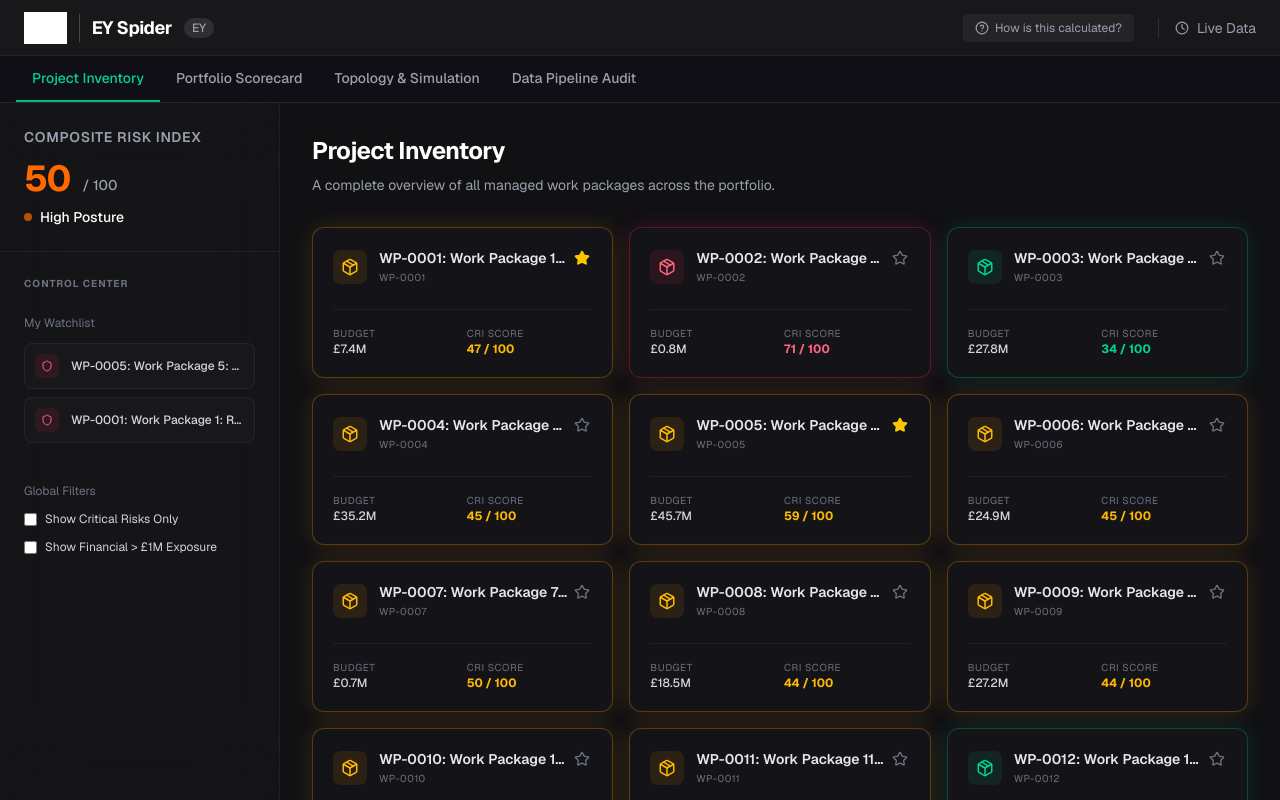
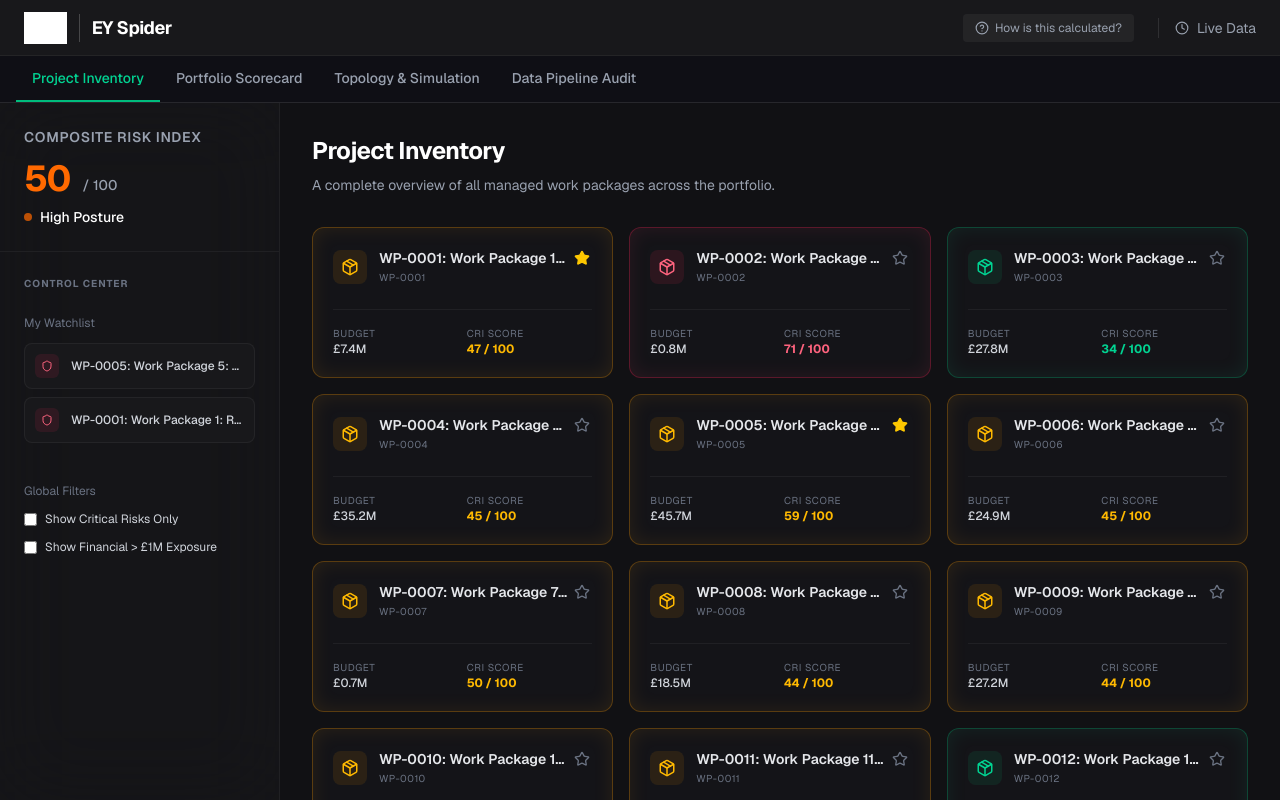
Before and after one commit to sken2002/EY_App_FrontEnd, a Next.js app in the folder frontend/: page / in a window 1280 px wide. Built offline with nearby package versions, Linux system fonts and the light colour scheme; grey boxes are pictures that could not be loaded.

Commit message:
style: apply inset glow to cards, remove EY letters badge

```diff
--- a/frontend/src/components/layout/Header.tsx
+++ b/frontend/src/components/layout/Header.tsx
@@ -13,9 +13,6 @@
           <img src="https://upload.wikimedia.org/wikipedia/commons/3/34/EY_logo_2019.svg" alt="EY Logo" className="h-8 w-auto mr-3 brightness-0 invert" />
           <h1 className="text-lg font-bold tracking-tight text-white border-l border-white/20 pl-3">EY Spider</h1>
         </div>
-        <span className="rounded-full bg-white/10 px-2 py-0.5 text-xs font-medium text-gray-400">
-          EY
-        </span>
       </div>
 
       <div className="flex items-center gap-6 text-sm text-gray-400">
--- a/frontend/src/components/views/AllWorkPackages.tsx
+++ b/frontend/src/components/views/AllWorkPackages.tsx
@@ -27,13 +27,13 @@
 
             if (score >= 60) {
               iconColor = 'bg-rose-500/10 text-rose-400';
-              cardStyle = 'border-rose-500/30 bg-white/[0.02] hover:bg-white/[0.06] hover:border-rose-500/50 shadow-[0_0_25px_rgba(244,63,94,0.15)]';
+              cardStyle = 'border-rose-500/30 bg-white/[0.02] shadow-[inset_0_0_20px_rgba(244,63,94,0.1)] hover:bg-white/[0.04] hover:border-rose-500/50 hover:shadow-[inset_0_0_40px_rgba(244,63,94,0.2)]';
             } else if (score >= 40) {
               iconColor = 'bg-amber-500/10 text-amber-400';
-              cardStyle = 'border-amber-500/30 bg-white/[0.02] hover:bg-white/[0.06] hover:border-amber-500/50 shadow-[0_0_25px_rgba(245,158,11,0.15)]';
+              cardStyle = 'border-amber-500/30 bg-white/[0.02] shadow-[inset_0_0_20px_rgba(245,158,11,0.1)] hover:bg-white/[0.04] hover:border-amber-500/50 hover:shadow-[inset_0_0_40px_rgba(245,158,11,0.2)]';
             } else if (score > 0) {
               iconColor = 'bg-emerald-500/10 text-emerald-400';
-              cardStyle = 'border-emerald-500/30 bg-white/[0.02] hover:bg-white/[0.06] hover:border-emerald-500/50 shadow-[0_0_25px_rgba(16,185,129,0.15)]';
+              cardStyle = 'border-emerald-500/30 bg-white/[0.02] shadow-[inset_0_0_20px_rgba(16,185,129,0.1)] hover:bg-white/[0.04] hover:border-emerald-500/50 hover:shadow-[inset_0_0_40px_rgba(16,185,129,0.2)]';
             }
 
             const isWatched = watchlist.includes(wp.id);
```
